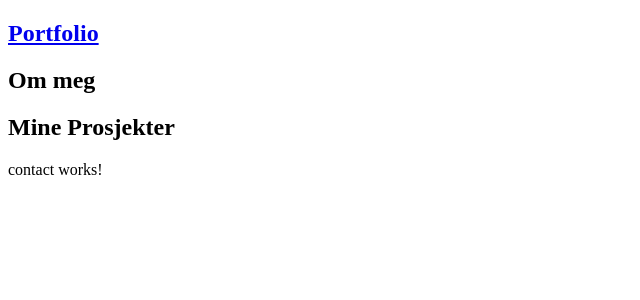
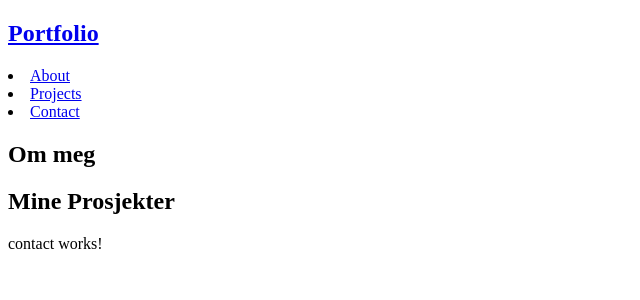
Before and after one commit to 3ddyBoi/portfolio-22-angular, an Angular app: page / in a window 1280 px wide. Shown: the top 300 px of the page, without its empty margins (0-640 px from the left). Built offline with nearby package versions, Linux system fonts and the light colour scheme.

Commit message:
Added router link for each "page"

```diff
--- a/src/app/navigation/navigation.component.html
+++ b/src/app/navigation/navigation.component.html
@@ -5,5 +5,16 @@
         <a routerLink="">Portfolio</a>
       </h2>
     </div>
+    <div class="navigation-items">
+      <li>
+        <a routerLink="about">About</a>
+      </li>
+      <li>
+        <a routerLink="projects">Projects</a>
+      </li>
+      <li>
+        <a routerLink="contact">Contact</a>
+      </li>
+    </div>
   </div>
 </nav>
```
